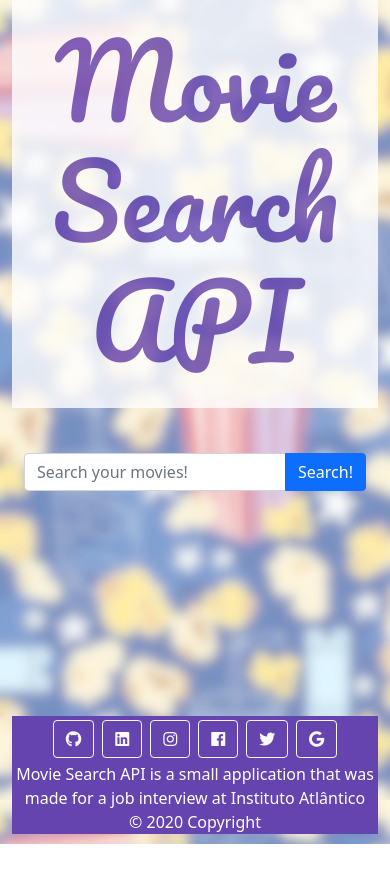
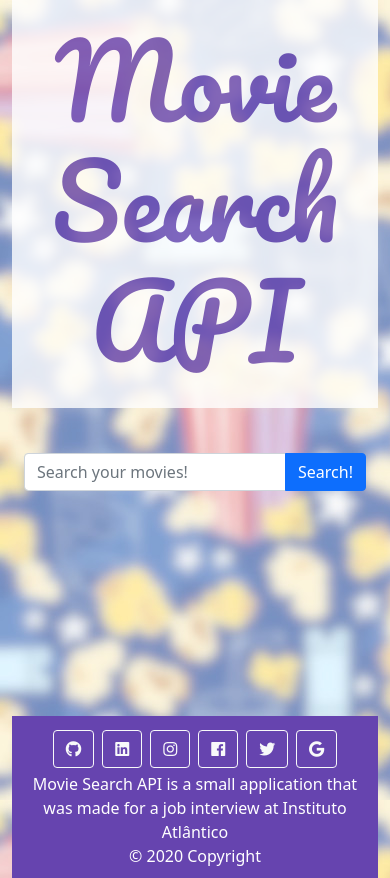
Before and after one commit to georgematos/movie-api-frontend, a React (Create React App) app: page / in a window 390 px wide. Before the commit the page ends 844 px from the top, so only its background shows below. Built offline with nearby package versions, Linux system fonts and the light colour scheme.

Commit message:
style: css adjustments on footer

```diff
--- a/src/App.css
+++ b/src/App.css
@@ -1,27 +1,23 @@
 @media (max-width: 900px) {
   .sticky-footer {
     position: relative;
-    left: 0;
-    bottom: 0;
-    text-align: center;
-    color: white;
-    width: 100%;
-    background-color: #6644af;
   }
 }
 
 @media (min-width: 600px) {
   .sticky-footer {
-    padding-top: 10px;
-    padding-bottom: 10px;
     position: fixed;
-    left: 0;
-    bottom: 0;
-    text-align: center;
-    color: white;
-    width: 100%;
-    background-color: #6644af;
   }
+}
+
+.sticky-footer {
+  padding: 10px;
+  left: 0;
+  bottom: 0;
+  text-align: center;
+  color: white;
+  width: 100%;
+  background-color: #6644af;
 }
 
 header {
```
